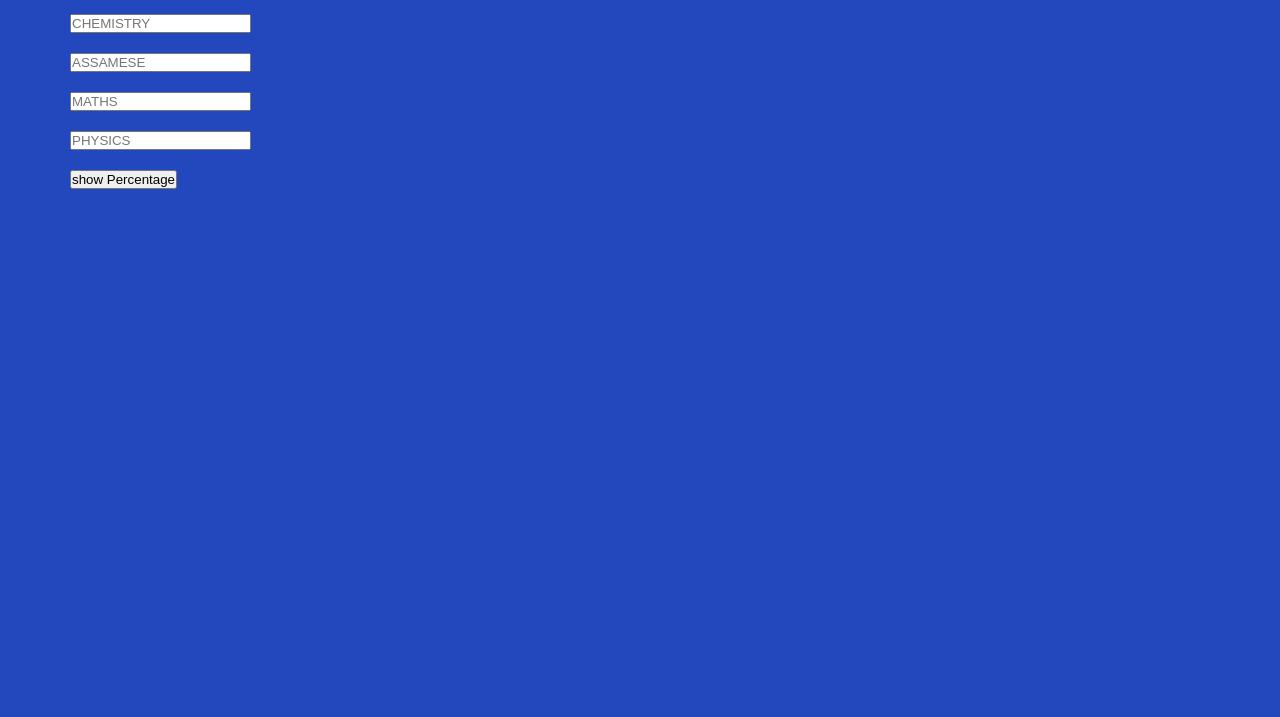
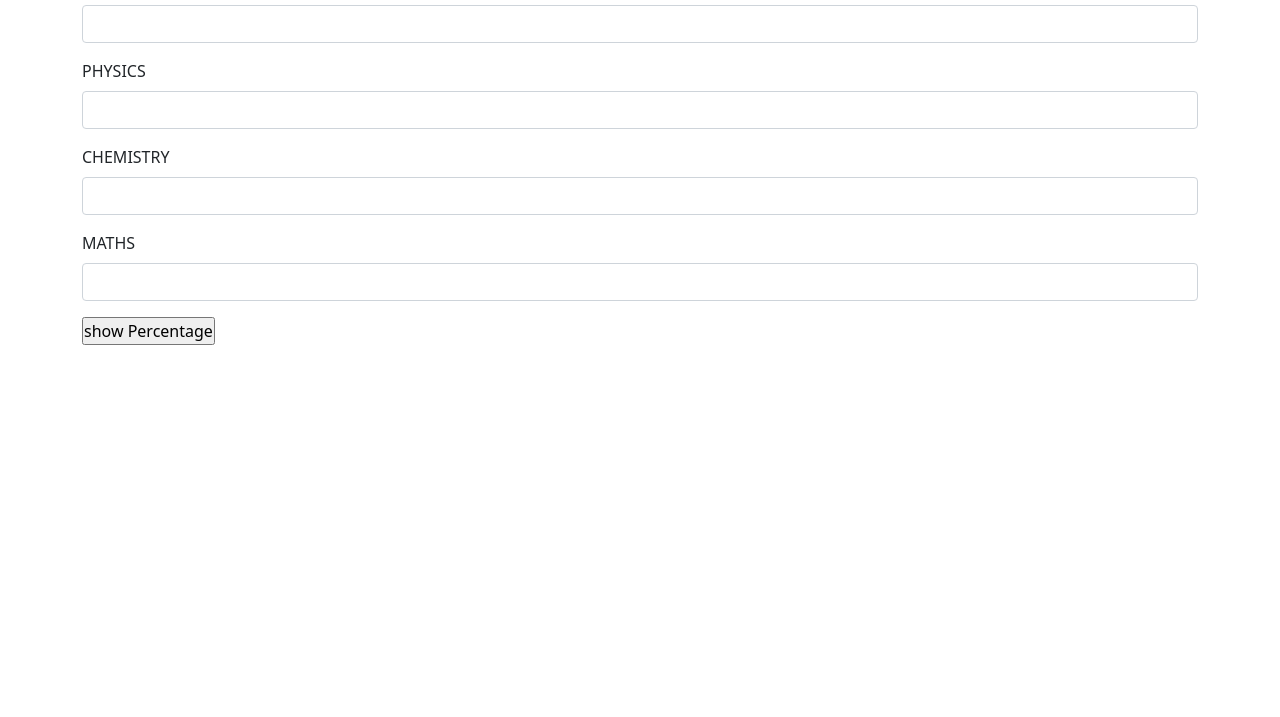
Before and after one commit to durlovd80/WEBTECH-ASSIGNMENT-1, a plain HTML site: page index.html in a window 1280 px wide. Shown: the part 83-800 px from the top of the page. Drawn offline with nearby package versions, Linux system fonts and the light colour scheme.

Commit message:
change in design

```diff
--- a/index.html
+++ b/index.html
@@ -5,33 +5,42 @@
     <title>STUDENT CALCULATOR</title>
     <!-- link for font  -->
     <link href="https://fonts.googleapis.com/css?family=Righteous&display=swap" rel="stylesheet" />
+    <link href="https://cdn.jsdelivr.net/npm/bootstrap@5.1.3/dist/css/bootstrap.min.css" rel="stylesheet"
+        integrity="sha384-1BmE4kWBq78iYhFldvKuhfTAU6auU8tT94WrHftjDbrCEXSU1oBoqyl2QvZ6jIW3" crossorigin="anonymous">
     <link rel="stylesheet" href="style.css" />
 </head>
 
 <body>
     <!-- main html  -->
     <div class="container">
-        <h1> STUDENT GRADE CALCULATOR</h1>
-        <div class="screen-body-item">
-            <div class="app">
-                <div class="form-group">
-                    <!-- option for taking the input -->
-                    <input type="text" class="form-control" placeholder="CHEMISTRY" id="chemistry" />
+        <header>
+            <h1>STUDENT GRADE CALCULATOR</h1>
+        </header>
+
+        <div class="formm">
+            <form action="post" method="get">
+                <div class="mb-3">
+                    <label for="marks" class="form-label">ASSAMESE</label>
+                    <input type="name" class="form-control" id="assamese">
                 </div>
-                <div class="form-group">
-                    <input type="text" class="form-control" placeholder="ASSAMESE" id="assamese" />
+                <div class="mb-3">
+                    <label for="marks" class="form-label">PHYSICS</label>
+                    <input type="name" class="form-control" id="phy">
                 </div>
-                <div class="form-group">
-                    <input type="text" class="form-control" placeholder="MATHS" id="maths" />
+                <div class="mb-3">
+                    <label for="marks" class="form-label">CHEMISTRY</label>
+                    <input type="name" class="form-control" id="chemistry">
                 </div>
-                <div class="form-group">
-                    <input type="text" class="form-control" placeholder="PHYSICS" id="phy" />
+                <div class="mb-3">
+                    <label for="marks" class="form-label">MATHS</label>
+                    <input type="name" class="form-control" id="maths">
                 </div>
-                <div>
+                <div class="mb-3">
                     <input type="button" value="show Percentage" class="form-button" onclick="calculate()" />
                 </div>
-            </div>
+            </form>
         </div>
+
         <!-- for showing the result-->
         <div class="form-group showdata">
             <p id="showdata"></p>
--- a/style.css
+++ b/style.css
@@ -1,32 +1,8 @@
 * {
     margin: 0;
     padding: 0;
-    box-sizing: border-box;
   }
-  body {
-    background: #2347bd;
-    font-weight: 400;
-    font-size: larger;
-    color: aliceblue;
-    font-size: 12px;
+.fromm{
+  display: flex;
+  align-items: center;
   }
-
-  .container {
-    flex: 0 1 700px;
-    margin: auto;
-    padding: 10px;
-  }
-
-  .screen-body-item {
-    flex: 1;
-    padding: 50px;
-  }
-  input {
-    margin: 10px 10px 10px;
-  }
-  .showdata {
-    color: rgb(255, 255, 255);
-    font-size: 1.2rem;
-    padding-top: 10px;
-    padding-bottom: 10px;
-  }
```
